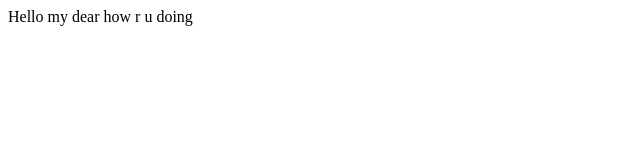
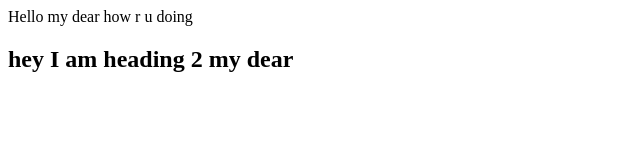
Before and after one commit to sskarwa74/gitprojectrepository, a plain HTML site: page index.html in a window 1280 px wide. Shown: the whole page, without its empty margins (0-640 px from the left). Drawn offline with Linux system fonts and the light colour scheme.

Commit message:
second commit

```diff
--- a/index.html
+++ b/index.html
@@ -8,5 +8,6 @@
 </head>
 <body>
     <hl>Hello my dear how r u doing</hl>
+    <h2> hey I am heading 2 my dear</h2>
 </body>
 </html>
```
